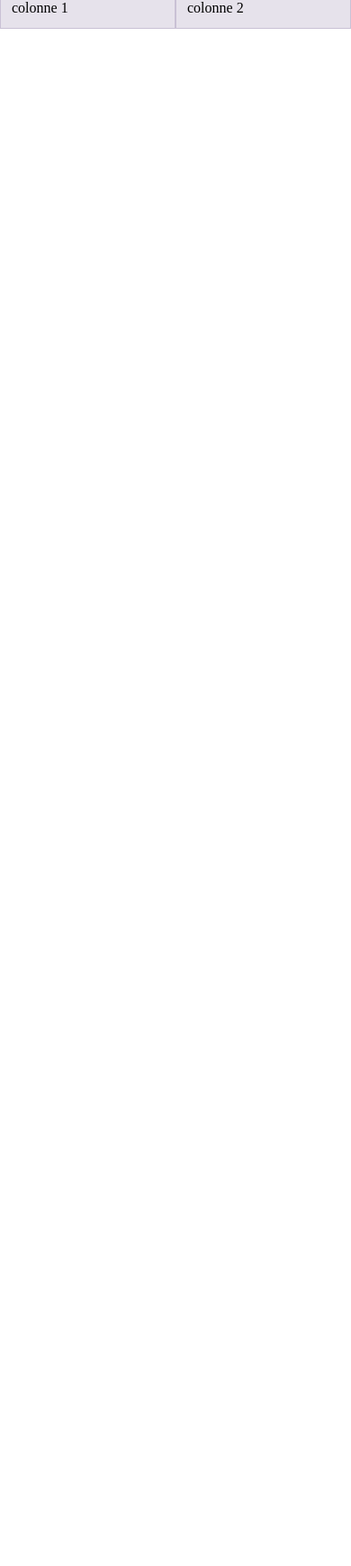
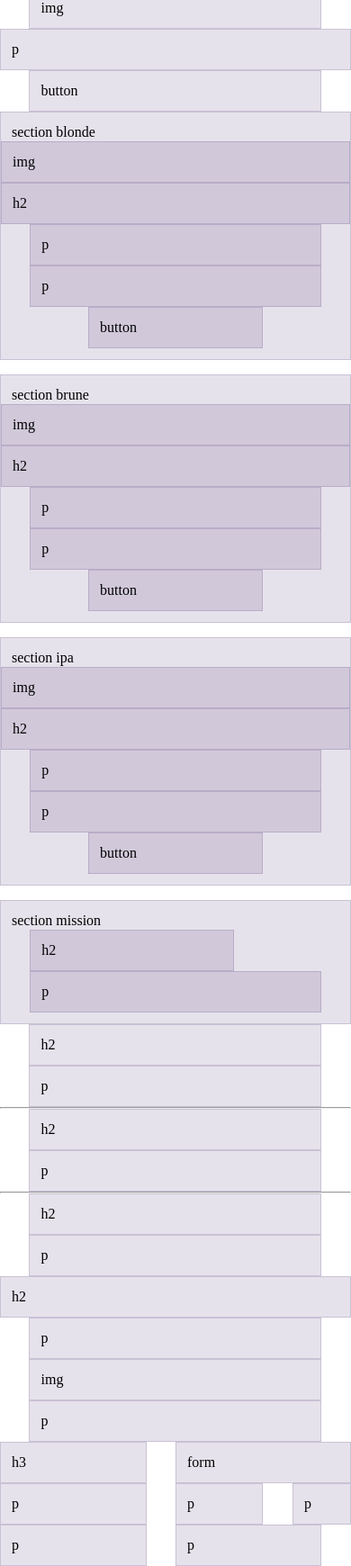
Before and after one commit to AxelButikofer/licorne, a website built with Parcel: page src/index.html in a window 390 px wide. Shown: the part 54-1794 px from the top of the page at 90% size. Before the commit the page ends 844 px from the top, so only its background shows below. Built offline with nearby package versions, Linux system fonts and the light colour scheme.

Commit message:
bootstrap mobile width

```diff
--- a/src/index.html
+++ b/src/index.html
@@ -7,13 +7,91 @@
     <link rel="stylesheet" href="scss/main.scss" />
   </head>
   <body>
-    <h1>Hello world</h1>
-    <div class="container">
-      <div class="row">
-        <div class="col">colonne 1</div>
-        <div class="col">colonne 2</div>
+    <header>
+      <h1>Licorne</h1>
+      <div class="container">
+        <div class="row">
+          <div class="col-10 offset-1">img</div>
+          <div class="col-12">p</div>
+          <div class="col-10 offset-1">button</div>
+        </div>
       </div>
-    </div>
+    </header>
+    <main>
+      <div class="container">
+        <div class="row">
+          <div class="col-12">
+            section blonde
+            <div class="row">
+              <div class="col-12">img</div>
+              <div class="col-12">h2</div>
+              <div class="col-10 offset-1">p</div>
+              <div class="col-10 offset-1">p</div>
+              <div class="col-6 offset-3">button</div>
+            </div>
+          </div>
+        </div>
+        <div class="row">
+          <div class="col-12">
+            section brune
+            <div class="row">
+              <div class="col-12">img</div>
+              <div class="col-12">h2</div>
+              <div class="col-10 offset-1">p</div>
+              <div class="col-10 offset-1">p</div>
+              <div class="col-6 offset-3">button</div>
+            </div>
+          </div>
+        </div>
+        <div class="row">
+          <div class="col-12">
+            section ipa
+            <div class="row">
+              <div class="col-12">img</div>
+              <div class="col-12">h2</div>
+              <div class="col-10 offset-1">p</div>
+              <div class="col-10 offset-1">p</div>
+              <div class="col-6 offset-3">button</div>
+            </div>
+          </div>
+        </div>
+        <div class="row">
+          <div class="col-12">
+            section mission
+            <div class="row">
+              <div class="col-7 offset-1">h2</div>
+              <div class="col-10 offset-1">p</div>
+            </div>
+          </div>
+          <div class="col-10 offset-1">h2</div>
+          <div class="col-10 offset-1">p</div>
+          <hr />
+          <div class="col-10 offset-1">h2</div>
+          <div class="col-10 offset-1">p</div>
+          <hr />
+          <div class="col-10 offset-1">h2</div>
+          <div class="col-10 offset-1">p</div>
+          <div class="col-12">h2</div>
+          <div class="col-10 offset-1">p</div>
+          <div class="col-10 offset-1">img</div>
+          <div class="col-10 offset-1">p</div>
+        </div>
+      </div>
+    </main>
+    <footer>
+      <div class="container">
+        <div class="row">
+          <div class="col-5">h3</div>
+          <div class="col-6 offset-1">form</div>
+          <div class="col-5">p</div>
+          <div class="col-3 offset-1">p</div>
+          <div class="col-2 offset-1">p</div>
+          <div class="col-5">p</div>
+          <div class="col-5 offset-1">p</div>
+        </div>
+      </div>
+    </footer>
+
     <script src="js/main.js" type="module"></script>
   </body>
 </html>
```
Also changed, not shown: 1 other file.
